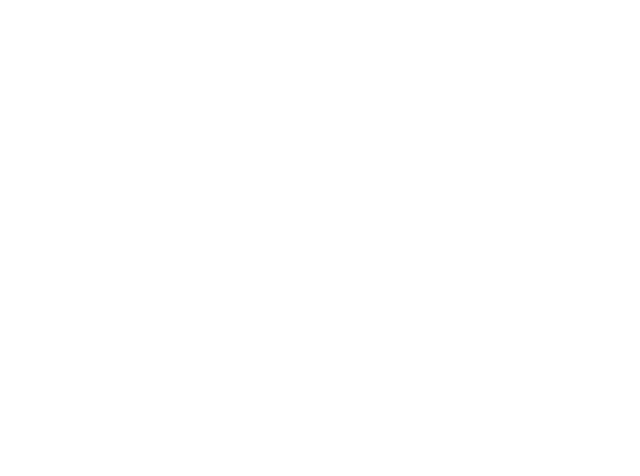
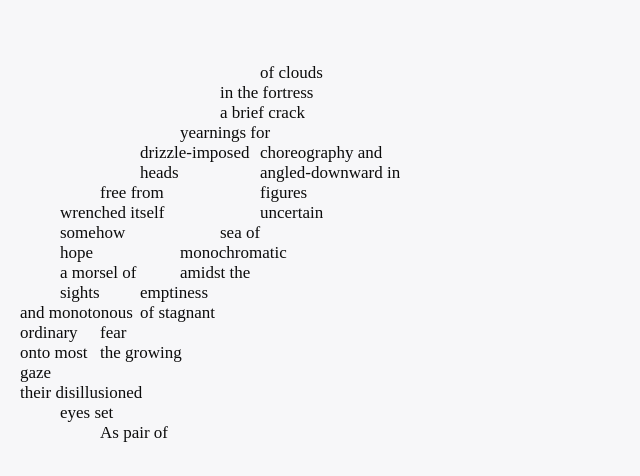
Before and after one commit to chazrsmit/a-day, a React (Vite) app: page / in a window 1280 px wide. Shown: the top 476 px of the page, without its empty margins (0-640 px from the left). Built offline with nearby package versions, Linux system fonts and the light colour scheme.

Commit message:
shape left almost ok

```diff
--- a/src/App.jsx
+++ b/src/App.jsx
@@ -1,11 +1,12 @@
 import { useState } from 'react'
 import './App.css'
+import Links from './components/Links'
 
 function App() {
 
   return (
     <>
-
+      <Links />
     </>
   )
 }
--- /dev/null
+++ b/src/components/Links.jsx
@@ -0,0 +1,69 @@
+import './links.css'
+
+export default function Links() {
+
+    return(
+        <>
+        {/* 1 */}
+        <p>As pair of</p>
+        {/* 2 */}
+        <p>eyes set</p>
+        {/* 3 */}
+        <p>their disillusioned</p>
+        {/* 4 */}
+        <p>gaze</p>
+        {/* 5 */}
+        <p>onto most</p>
+        {/* 6 */}
+        <p>ordinary</p>
+        {/* 7 */}
+        <p>and monotonous</p>
+        {/* 8 */}
+        <p>sights</p>
+        {/* 9 */}
+        <p>a morsel of</p>
+        {/* 10 */}
+        <p>hope</p>
+        {/* 11 */}
+        <p>somehow</p>
+        {/* 12 */}
+        <p>wrenched itself</p>
+        {/* 13 */}
+        <p>free from</p>
+        {/* 14 */}
+        <p>the growing</p>
+        {/* 15 */}
+        <p>fear</p>
+        {/* 16 */}
+        <p>of stagnant</p>
+        {/* 17 */}
+        <p>emptiness</p>
+        {/* 18 */}
+        <p>amidst the</p>
+        {/* 19 */}
+        <p>monochromatic</p>
+        {/* 20 */}
+        <p>sea of</p>
+        {/* 21 */}
+        <p>uncertain</p>
+        {/* 22 */}
+        <p>figures</p>
+        {/* 23 */}
+        <p>heads</p>
+        {/* 24 */}
+        <p>angled-downward in</p>
+        {/* 25 */}
+        <p>drizzle-imposed</p>
+        {/* 26 */}
+        <p>choreography and</p>
+        {/* 27 */}
+        <p>yearnings for</p>
+        {/* 28 */}
+        <p>a brief crack</p>
+        {/* 29 */}
+        <p>in the fortress</p>
+        {/* 30 */}
+        <p>of clouds</p>
+        </>
+    )
+}
--- /dev/null
+++ b/src/components/links.css
@@ -0,0 +1,315 @@
+/* p {
+    width: fit-content;
+    position: absolute;
+}
+
+p:nth-of-type(1) {
+    top: 420px;
+    left: 60px;
+}
+
+p:nth-of-type(2) {
+    top: 400px;
+    left: 60px;
+}
+
+p:nth-of-type(3) {
+    top: 380px;
+    left: 20px;
+}
+
+p:nth-of-type(4) {
+    top: 360px;
+    left: 20px;
+}
+
+p:nth-of-type(5) {
+    top: 340px;
+    left: 20px;
+}
+
+p:nth-of-type(6) {
+    top: 320px;
+    left: 20px;
+}
+
+p:nth-of-type(7) {
+    top: 300px;
+    left: 20px;
+}
+
+p:nth-of-type(8) {
+    top: 280px;
+    left: 60px;
+}
+
+p:nth-of-type(9) {
+    top: 260px;
+    left: 60px;
+}
+
+p:nth-of-type(10) {
+    top: 240px;
+    left: 60px;
+}
+
+p:nth-of-type(11) {
+    top: 220px;
+    left: 60px;
+}
+
+p:nth-of-type(12) {
+    top: 200px;
+    left: 60px;
+}
+
+p:nth-of-type(13) {
+    top: 180px;
+    left: 100px;
+}
+
+p:nth-of-type(14) {
+    top: 340px;
+    left: 100px;
+}
+
+p:nth-of-type(15) {
+    top: 320px;
+    left: 100px;
+}
+
+p:nth-of-type(16) {
+    top: 300px;
+    left: 100px;
+}
+
+p:nth-of-type(17) {
+    top: 280px;
+    left: 140px;
+}
+
+p:nth-of-type(18) {
+    top: 260px;
+    left: 180px;
+}
+
+p:nth-of-type(19) {
+    top: 240px;
+    left: 180px;
+}
+
+p:nth-of-type(20) {
+    top: 220px;
+    left: 220px;
+}
+
+p:nth-of-type(21) {
+    top: 200px;
+    left: 260px;
+}
+
+p:nth-of-type(22) {
+    top: 180px;
+}
+
+p:nth-of-type(23) {
+    top: 160px;
+}
+
+p:nth-of-type(24) {
+    top: 140px;
+}
+
+p:nth-of-type(25) {
+    top: 120px;
+}
+
+p:nth-of-type(26) {
+    top: 100px;
+}
+
+p:nth-of-type(27) {
+    top: 80px;
+}
+
+p:nth-of-type(28) {
+    top: 60px;
+}
+
+p:nth-of-type(29) {
+    top: 40px;
+}
+
+p:nth-of-type(30) {
+    top: 20px;
+}
+
+
+
+
+
+
+
+
+p:hover{
+    font-style: italic;
+} */
+
+p {
+    width: fit-content;
+    position: absolute;
+}
+
+p:nth-of-type(1) {
+    top: 420px;
+    left: 100px;
+}
+
+p:nth-of-type(2) {
+    top: 400px;
+    left: 60px;
+}
+
+p:nth-of-type(3) {
+    top: 380px;
+    left: 20px;
+}
+
+p:nth-of-type(4) {
+    top: 360px;
+    left: 20px;
+}
+
+p:nth-of-type(5) {
+    top: 340px;
+    left: 20px;
+}
+
+p:nth-of-type(6) {
+    top: 320px;
+    left: 20px;
+}
+
+p:nth-of-type(7) {
+    top: 300px;
+    left: 20px;
+}
+
+p:nth-of-type(8) {
+    top: 280px;
+    left: 60px;
+}
+
+p:nth-of-type(9) {
+    top: 260px;
+    left: 60px;
+}
+
+p:nth-of-type(10) {
+    top: 240px;
+    left: 60px;
+}
+
+p:nth-of-type(11) {
+    top: 220px;
+    left: 60px;
+}
+
+p:nth-of-type(12) {
+    top: 200px;
+    left: 60px;
+}
+
+p:nth-of-type(13) {
+    top: 180px;
+    left: 100px;
+}
+
+p:nth-of-type(14) {
+    top: 340px;
+    left: 100px;
+}
+
+p:nth-of-type(15) {
+    top: 320px;
+    left: 100px;
+}
+
+p:nth-of-type(16) {
+    top: 300px;
+    left: 140px;
+}
+
+p:nth-of-type(17) {
+    top: 280px;
+    left: 140px;
+}
+
+p:nth-of-type(18) {
+    top: 260px;
+    left: 180px;
+}
+
+p:nth-of-type(19) {
+    top: 240px;
+    left: 180px;
+}
+
+p:nth-of-type(20) {
+    top: 220px;
+    left: 220px;
+}
+
+p:nth-of-type(21) {
+    top: 200px;
+    left: 260px;
+}
+
+p:nth-of-type(22) {
+    top: 180px;
+    left: 260px;
+}
+
+p:nth-of-type(23) {
+    top: 160px;
+    left: 140px;
+}
+
+p:nth-of-type(24) {
+    top: 160px;
+    left: 260px;
+}
+
+p:nth-of-type(25) {
+    top: 140px;
+    left: 140px;
+}
+
+p:nth-of-type(26) {
+    top: 140px;
+    left: 260px;
+}
+
+p:nth-of-type(27) {
+    top: 120px;
+    left: 180px;
+}
+
+p:nth-of-type(28) {
+    top: 100px;
+    left: 220px;
+}
+
+p:nth-of-type(29) {
+    top: 80px;
+    left: 220px;
+}
+
+p:nth-of-type(30) {
+    top: 60px;
+    left: 260px;
+}
+
+p:hover{
+    font-style: italic;
+}
--- a/src/index.css
+++ b/src/index.css
@@ -1,4 +1,15 @@
+@import url('https://fonts.googleapis.com/css2?family=EB+Garamond:ital,wght@0,400..800;1,400..800&display=swap');
+
 :root {
+  --text: #0c0c0c;
+  --bg: #F7F7F9;
+  --serif-1: 'Spectral', serif;
+  --serif-2: 'Old Standard TT', serif;
+  --serif-3: 'Forum', serif;
+  --serif-4: 'Cormorant', serif;
+  --serif-5: 'Sorts Mill Goudy', serif;
+  --serif-6: 'Bentham', serif;
+  --serif-7: 'EB Garamond', serif
   /* --text: #6b6375;
   --text-h: #08060d;
   --bg: #fff;
@@ -26,10 +37,16 @@
   -moz-osx-font-smoothing: grayscale; */
 
   @media (max-width: 1024px) {
-    /* font-size: 16px; */
+    font-size: 16px;
   }
 }
 
+html, body {
+  background: var(--bg);
+  /* font-family: 'Times new roman'; */
+  font-family: var(--serif-7);
+  font-size: 17px;
+}
 
 body {
   margin: 0;
@@ -76,4 +93,5 @@
 
 p {
   margin: 0;
+  color: var(--text);
 }
--- a/src/main.jsx
+++ b/src/main.jsx
@@ -1,7 +1,7 @@
 import { StrictMode } from 'react'
 import { createRoot } from 'react-dom/client'
+import 'bootstrap/dist/css/bootstrap.min.css'
 import './index.css'
-import 'bootstrap/dist/css/bootstrap.min.css'
 import App from './App.jsx'
 
 createRoot(document.getElementById('root')).render(
```
